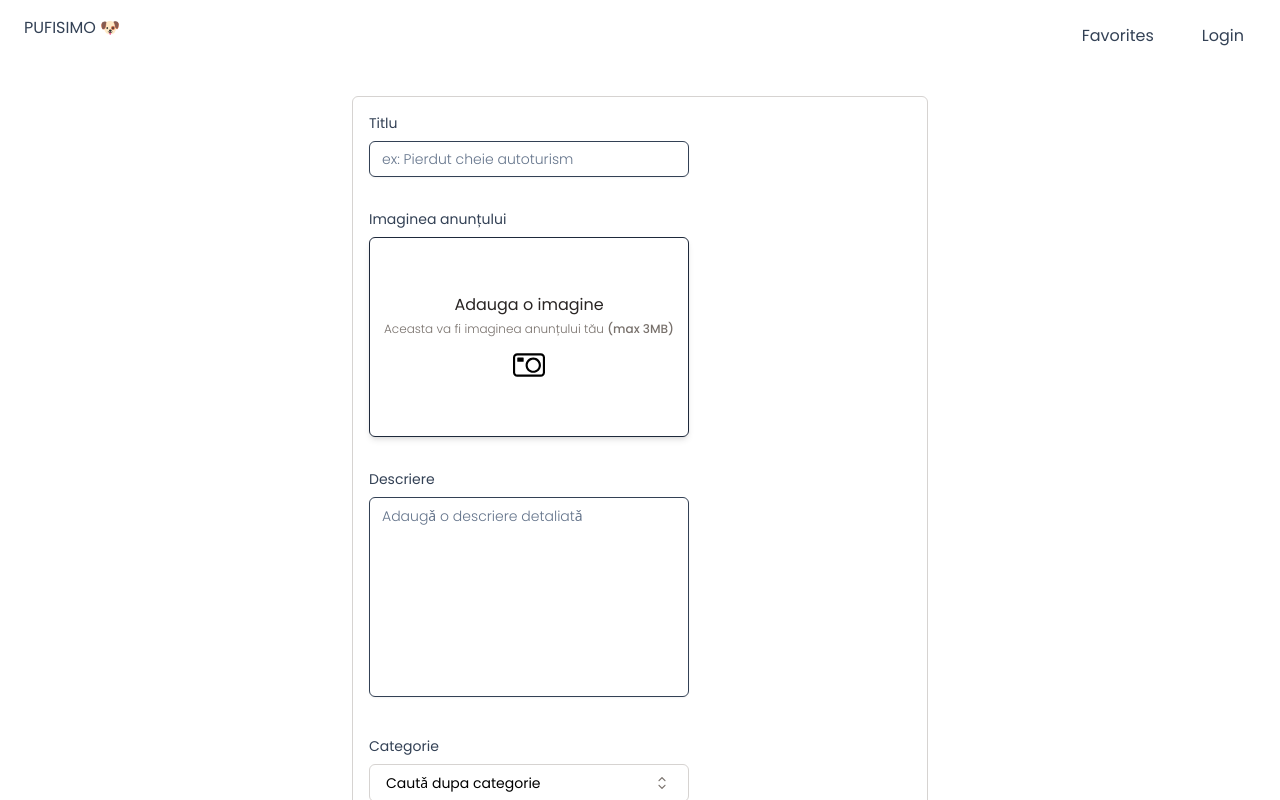
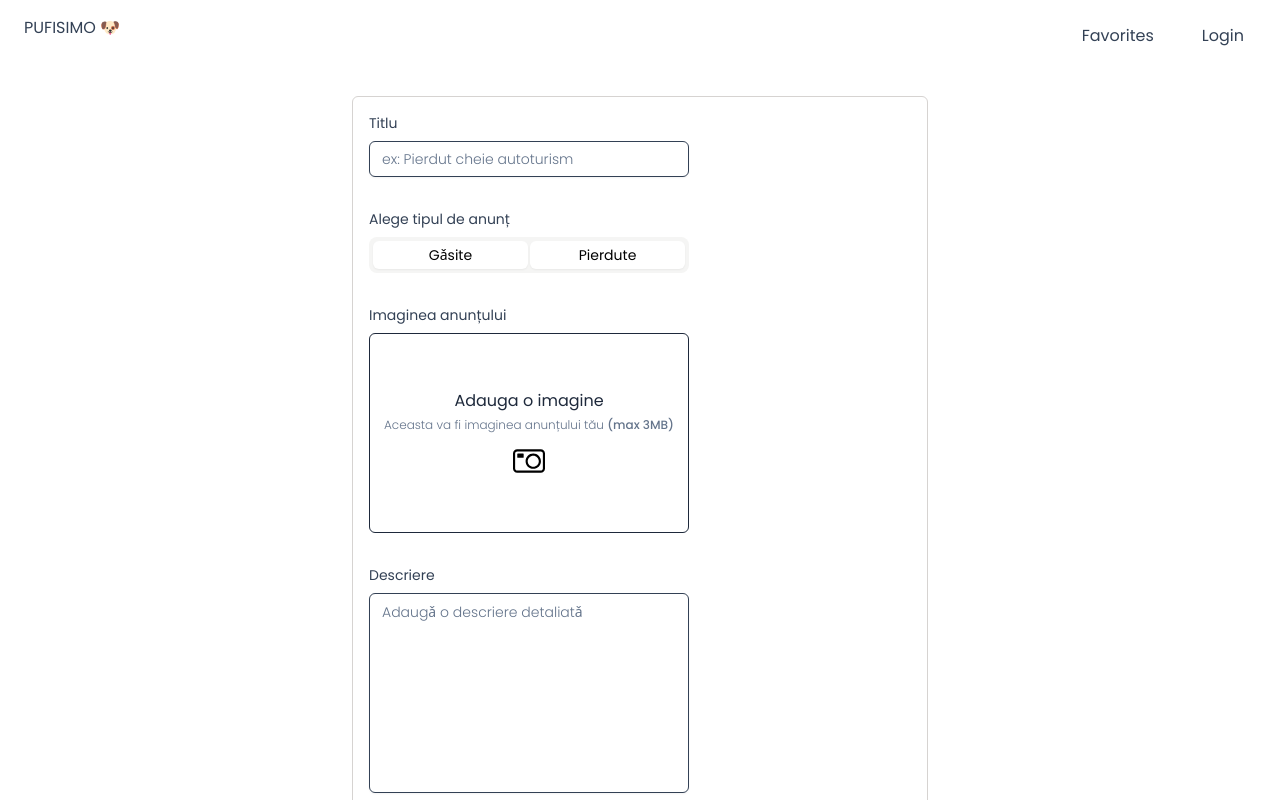
Before and after one commit to alexandruale26/perdego-beta, a React (Vite) app: page / in a window 1280 px wide. Shown: the top 800 px of the page. Built offline with nearby package versions, Linux system fonts and the light colour scheme.

Commit message:
working on selector

```diff
--- a/src/components/ImageSelect.jsx
+++ b/src/components/ImageSelect.jsx
@@ -32,7 +32,7 @@ const ImageSelect = forwardRef(({ className, type, onChange, ...props }, ref) =>
   return (
     <div
       className={twMerge(
-        `${INPUT_MAX_WIDTH} h-[200px] bg-slate-0 rounded-md hover:bg-slate-100 transition-all shadow-md border border-slate-800 overflow-hidden`,
+        `${INPUT_MAX_WIDTH} h-[200px] bg-slate-0 rounded-md hover:bg-slate-100 transition-all border border-slate-800 overflow-hidden`,
         className
       )}
     >
@@ -41,8 +41,8 @@ const ImageSelect = forwardRef(({ className, type, onChange, ...props }, ref) =>
 
         {!selectedImage && (
           <div className="h-full w-full flex items-center justify-center flex-col gap-1">
-            <p className="text-base font-normal text-stone-800">Adauga o imagine</p>
-            <p className="text-xs font-light text-stone-500">
+            <p className="text-base font-normal text-slate-800">Adauga o imagine</p>
+            <p className="text-xs font-light text-slate-500">
               Aceasta va fi imaginea anunțului tău <span className="font-medium">(max 3MB)</span>
             </p>
             <CameraIcon className="w-8 h-8 mt-2" />
--- /dev/null
+++ b/src/components/Selector.jsx
@@ -0,0 +1,24 @@
+import { forwardRef, useState } from "react";
+import { twMerge } from "tailwind-merge";
+
+const Selector = forwardRef(({ className, values, ...props }, ref) => {
+  const [selected, setSelected] = useState(values[0]);
+
+  return (
+    <ul
+      className={twMerge("h-9 w-full max-w-xs p-1 space-x-0.5 bg-stone-100 rounded-lg flex overflow-hidden", className)}
+    >
+      <input hidden ref={ref} {...props} />
+      <li className="flex items-center justify-center flex-1 text-sm font-normal bg-white rounded-md shadow-sm">
+        Gǎsite
+      </li>
+      <li className="flex items-center justify-center flex-1 text-sm font-normal bg-white rounded-md shadow-sm">
+        Pierdute
+      </li>
+      {/* <li className="flex items-center justify-center flex-1 bg-white rounded-sm">Vândute</li> */}
+    </ul>
+  );
+});
+Selector.displayName = "Selector";
+
+export default Selector;
--- a/src/components/comboBox.jsx
+++ b/src/components/comboBox.jsx
@@ -80,7 +80,7 @@ const ComboBox = forwardRef(({ placeholder, defaultValue, filter, data, render,
   const titlePlaceholder = selected || placeholder;
 
   return (
-    <button
+    <div
       onClick={onComboBoxClick}
       ref={modalRef}
       className="bg-white relative w-full max-w-xs h-full space-y-1 rounded-md focus-visible:outline-none focus-visible:ring-1 focus-visible:ring-slate-950"
@@ -124,7 +124,7 @@ const ComboBox = forwardRef(({ placeholder, defaultValue, filter, data, render,
           {!available && <p className={`py-6 text-center ${textStyle}`}>Niciun rezultat</p>}
         </div>
       )}
-    </button>
+    </div>
   );
 });
 
--- a/src/components/form.jsx
+++ b/src/components/form.jsx
@@ -19,7 +19,11 @@ const FormLabel = ({ className, children, ...props }) => {
   const { name: id } = useController();
 
   return (
-    <label htmlFor={id} className={twMerge("block text-sm font-normal text-slate-700", className)} {...props}>
+    <label
+      htmlFor={id}
+      className={twMerge("block w-full max-w-xs text-sm font-normal text-slate-700", className)}
+      {...props}
+    >
       {children}
     </label>
   );
--- a/src/ui/LostForm.jsx
+++ b/src/ui/LostForm.jsx
@@ -4,6 +4,7 @@ import Textarea from "../components/Textarea";
 import { Form } from "../reactForm/FormContext";
 import { FormField, FormItem, FormMessage, FormLabel } from "../components/form";
 import ComboBox from "../components/ComboBox";
+import Selector from "../components/Selector";
 import { COUNTIES, OBJECT_CATEGORY } from "../reactForm/constants";
 import { removeDiacritics } from "../utils/helpers";
 import { uploadImage } from "../services/postImageApi";
@@ -18,6 +19,11 @@ const schema = {
     maxLength: {
       value: 60,
       errorMessage: "Titlul trebuie sa aiba maxim 60 caractere",
+    },
+  },
+  postType: {
+    required: {
+      errorMessage: "Alege tipul de anunț",
     },
   },
   name: {
@@ -97,6 +103,17 @@ const FormNew = () => {
           <FormItem>
             <FormLabel>Titlu</FormLabel>
             <ValidationInput placeholder="ex: Pierdut cheie autoturism" {...field} />
+            <FormMessage />
+          </FormItem>
+        )}
+      />
+
+      <FormField
+        name="postType"
+        render={(field) => (
+          <FormItem>
+            <FormLabel>Alege tipul de anunț</FormLabel>
+            <Selector values={["gasite", "pierdute"]} {...field} />
             <FormMessage />
           </FormItem>
         )}
```
